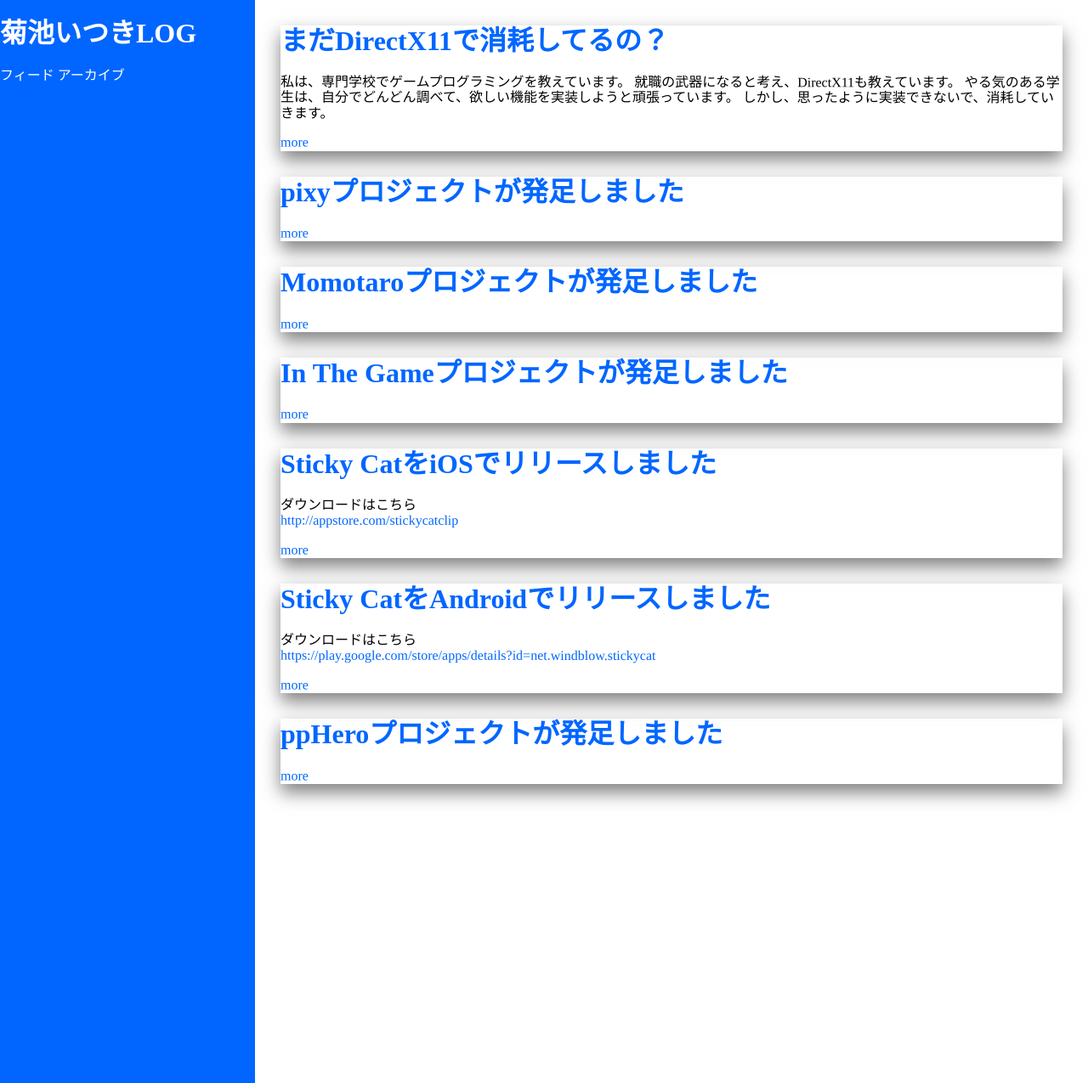
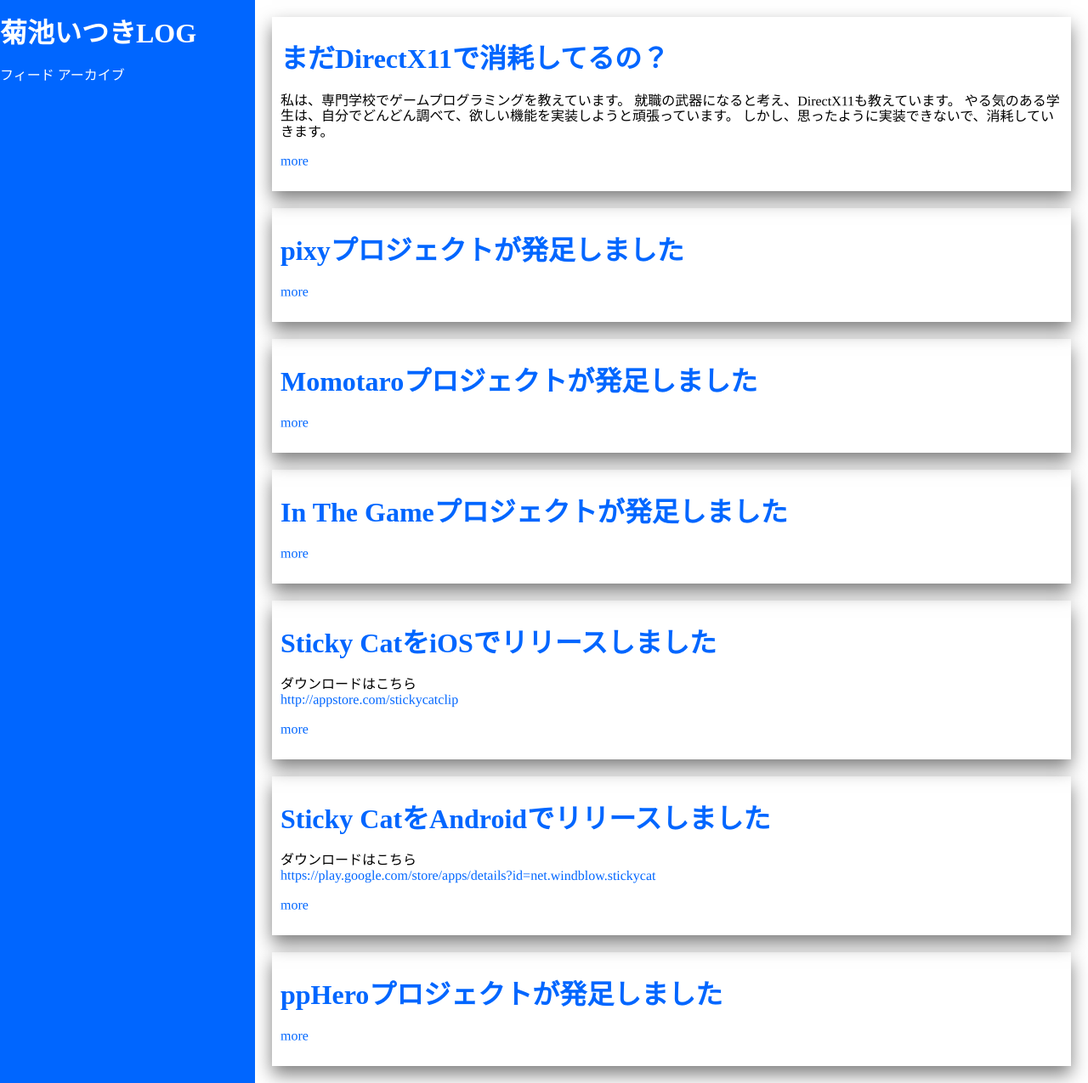
Before and after one commit to itukikikuti/windblow.net, a Jekyll site: the page built from index.html, in a window 1280 px wide and 1275 px high. Shown: the whole window at 85% size. Built offline with Jekyll 4.4.1, drawn with Linux system fonts in a browser that asks for light colours; some web fonts are replaced.

Commit message:
Update style.scss

```diff
--- a/css/style.scss
+++ b/css/style.scss
@@ -27,6 +27,7 @@ main {
     margin-left: 300px;
 }
 section, article {
-    margin: 30px;
+    margin: 20px;
+    padding: 10px;
     box-shadow: 0px 10px 20px rgba(0, 0, 0, 0.5);
 }
```
